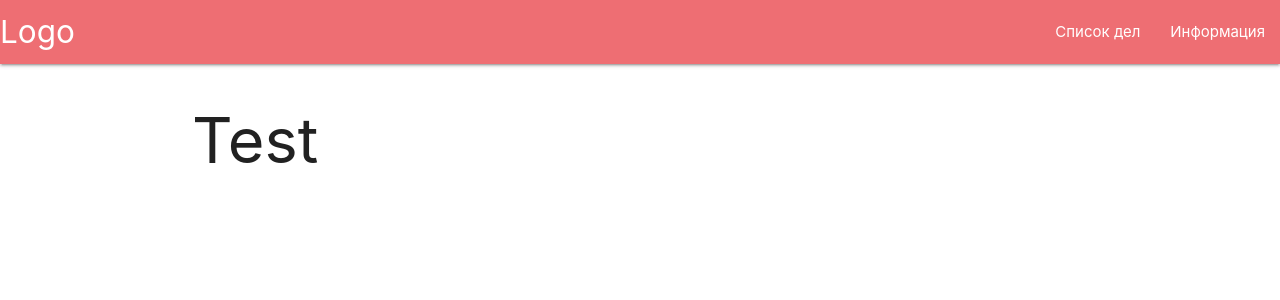
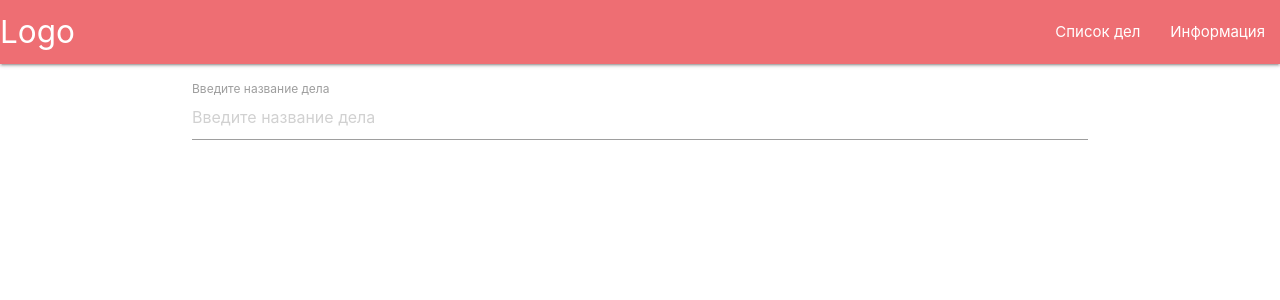
Before and after one commit to TolkachevPeter/TypeScript-sandbox, a React (Create React App) app: page / in a window 1280 px wide. Shown: the top 300 px of the page. Built offline with nearby package versions, Linux system fonts and the light colour scheme.

Commit message:
fix TodoForm

```diff
--- a/src/App.tsx
+++ b/src/App.tsx
@@ -1,12 +1,13 @@
 import React from 'react';
 import { Navbar } from './components/Navbar';
+import { TodoForm } from './components/TodoForm';
 
 function App() {
   return(
   <div>
   <Navbar/>
   <div className="container">
-    <h1 className="">Test</h1>
+    <TodoForm/>
   </div>
   </div>)
 }
--- /dev/null
+++ b/src/components/TodoForm.tsx
@@ -0,0 +1,22 @@
+import React, {useState} from 'react';
+
+export const TodoForm: React.FC = () => {
+    const [title, setTitle] = useState<string>('')
+
+    const changeHandler = (event: React.ChangeEvent<HTMLInputElement>) => {
+        setTitle(event.target.value)
+    }
+
+    return (
+        <div className="input-field mtp2">
+        <input
+        onChange={changeHandler}
+        value={title}
+        type="text"
+        className="text"
+        id='title'
+        placeholder='Введите название дела'/>
+        <label htmlFor="title" className='active'>Введите название дела</label>
+    </div>
+    )
+}
--- a/src/index.css
+++ b/src/index.css
@@ -11,3 +11,7 @@
   font-family: source-code-pro, Menlo, Monaco, Consolas, 'Courier New',
     monospace;
 }
+
+.mtp2 {
+  margin-top: 2rem;
+}
```
Also changed, not shown: 1 other file (tests, documents, lock files or other folders).
